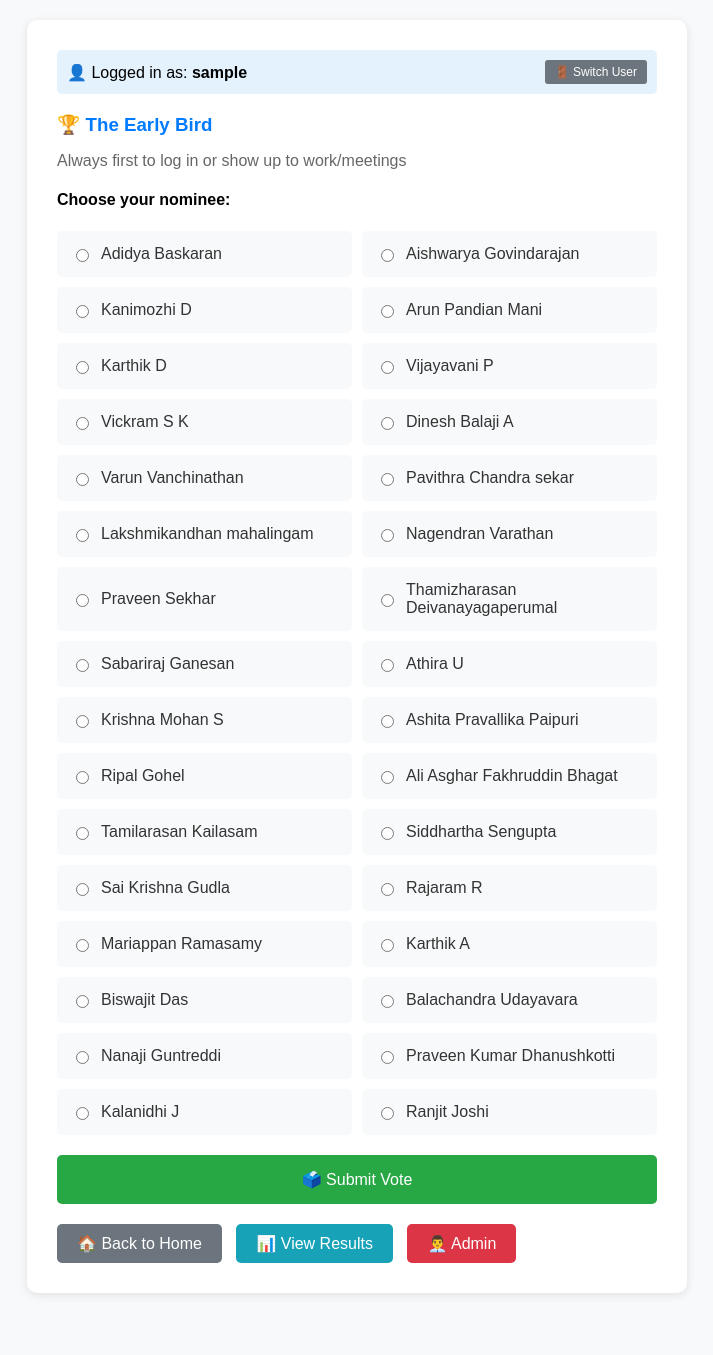
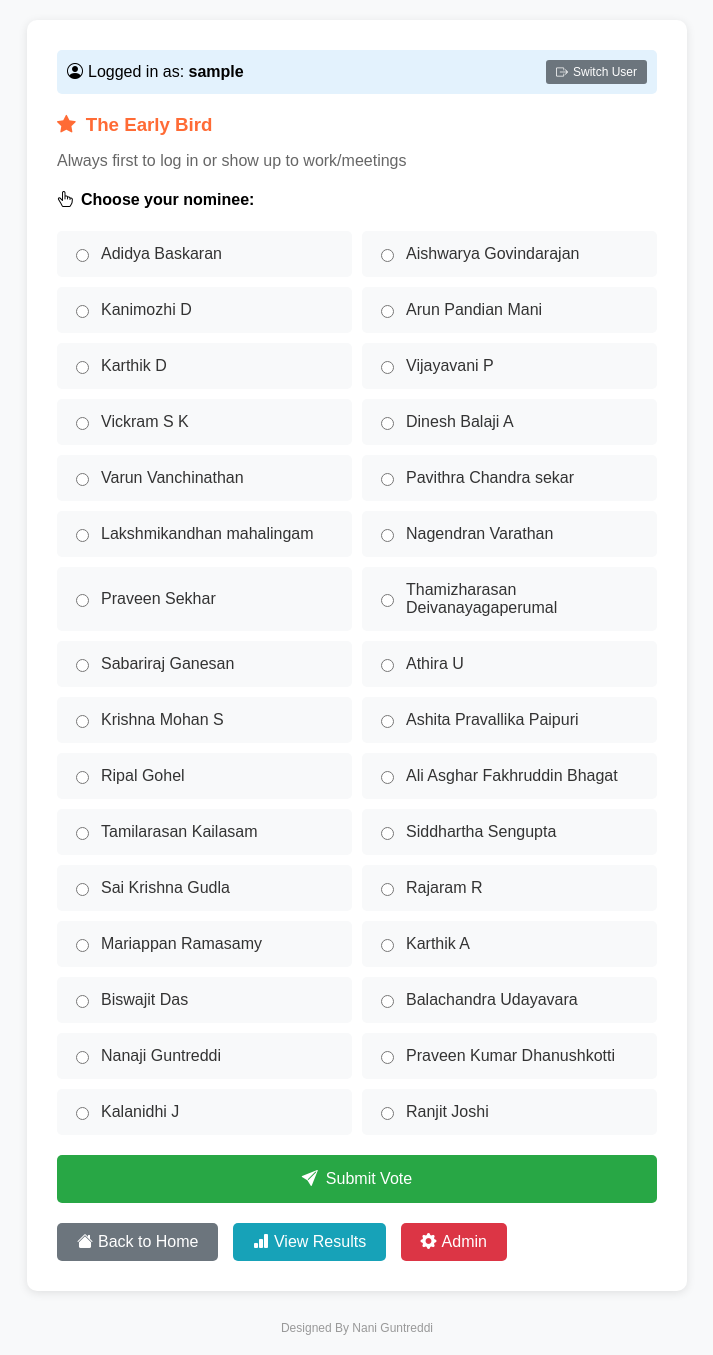
Before and after one commit to naninaveen9/cim, a Flask app: page /vote/1 in a window 1280 px wide. Shown: the whole page, without its empty margins (283-996 px from the left). Before the commit the page ends 1295 px from the top, so only its background shows below. Run offline with Flask 3, Linux system fonts and the light colour scheme; the visitor is signed in with stand-in values (Sample User, id 1); data comes from the database, SQL or seed files in the repository; both versions use the stored data as it was after the commit; data that the repository does not hold is empty.

Commit message:
updated to 3times_rajos_count_icons

```diff
--- a/app.py
+++ b/app.py
@@ -152,17 +152,21 @@
             return render_template_string("""
                 <!DOCTYPE html>
                 <html>
-                <head><title>Award Polls - No Active Poll</title></head>
+                <head>
+                    <title>Award Polls - No Active Poll</title>
+                    <link href="https://cdn.jsdelivr.net/npm/bootstrap-icons@1.10.0/font/bootstrap-icons.css" rel="stylesheet">
+                </head>
                 <body style='font-family:Arial,sans-serif;margin:20px;background:#f8f9fa;'>
                     <div style='background:white;padding:30px;border-radius:10px;box-shadow:0 2px 10px rgba(0,0,0,0.1);max-width:600px;margin:0 auto;text-align:center;'>
-                        <h2>🏆 Award Polling System</h2>
+                        <h2 style='color:#ff6b35;'><i class="bi bi-trophy" style="margin-right:10px;"></i>Award Polling System</h2>
                         <h3 style='color:#dc3545;'>No active poll at the moment.</h3>
                         <p style='color:#666;'>An administrator needs to activate a poll.</p>
                         <p>
-                            <a href='/admin' style='background:#007bff;color:white;padding:15px 25px;text-decoration:none;border-radius:5px;margin:10px;display:inline-block;'>👨‍💼 Admin Panel</a>
-                            <a href='/results' style='background:#28a745;color:white;padding:15px 25px;text-decoration:none;border-radius:5px;margin:10px;display:inline-block;'>📊 View Results</a>
+                            <a href='/admin' style='background:#007bff;color:white;padding:15px 25px;text-decoration:none;border-radius:5px;margin:10px;display:inline-block;'><i class="bi bi-gear-fill" style="margin-right:8px;"></i>Admin Panel</a>
+                            <a href='/results' style='background:#28a745;color:white;padding:15px 25px;text-decoration:none;border-radius:5px;margin:10px;display:inline-block;'><i class="bi bi-bar-chart-fill" style="margin-right:8px;"></i>View Results</a>
                         </p>
                     </div>
+                    <footer style='text-align:center;margin-top:30px;color:#999;font-size:12px;'>Designed By Nani Guntreddi</footer>
                 </body>
                 </html>
             """)
@@ -183,10 +187,13 @@
     return render_template_string("""
         <!DOCTYPE html>
         <html>
-        <head><title>Select Your Name</title></head>
+        <head>
+            <title>Select Your Name</title>
+            <link href="https://cdn.jsdelivr.net/npm/bootstrap-icons@1.10.0/font/bootstrap-icons.css" rel="stylesheet">
+        </head>
         <body style='font-family:Arial,sans-serif;margin:20px;background:#f8f9fa;'>
             <div style='background:white;padding:30px;border-radius:10px;box-shadow:0 2px 10px rgba(0,0,0,0.1);max-width:500px;margin:0 auto;'>
-                <h2>🏆 Welcome to Award Polling!</h2>
+                <h2 style='color:#ff6b35;'><i class="bi bi-hand-thumbs-up-fill" style="margin-right:10px;"></i>Welcome to Award Polling!</h2>
                 <h3>Please select your name to continue:</h3>
 
                 {% with messages = get_flashed_messages(with_categories=true) %}
@@ -206,14 +213,15 @@
                             {% endfor %}
                         </select>
                     </div>
-                    <button type="submit" style='background:#28a745;color:white;padding:15px 30px;border:none;border-radius:5px;width:100%;font-size:16px;cursor:pointer;'>🗳️ Continue to Voting</button>
+                    <button type="submit" style='background:#28a745;color:white;padding:15px 30px;border:none;border-radius:5px;width:100%;font-size:16px;cursor:pointer;'><i class="bi bi-box-arrow-in-right" style="margin-right:8px;"></i>Continue to Voting</button>
                 </form>
 
                 <div style='text-align:center;margin-top:20px;'>
-                    <a href='/results' style='color:#007bff;text-decoration:none;'>📊 View Results</a> |
-                    <a href='/admin' style='color:#007bff;text-decoration:none;'>👨‍💼 Admin</a>
+                    <a href='/results' style='color:#007bff;text-decoration:none;'><i class="bi bi-graph-up" style="margin-right:5px;"></i>View Results</a> |
+                    <a href='/admin' style='color:#007bff;text-decoration:none;'><i class="bi bi-shield-lock" style="margin-right:5px;"></i>Admin Panel</a>
                 </div>
             </div>
+            <footer style='text-align:center;margin-top:30px;color:#999;font-size:12px;'>Designed By Nani Guntreddi</footer>
         </body>
         </html>
     """, nominees=NOMINEES)
@@ -240,10 +248,13 @@
     return render_template_string("""
         <!DOCTYPE html>
         <html>
-        <head><title>Admin Login</title></head>
+        <head>
+            <title>Admin Login</title>
+            <link href="https://cdn.jsdelivr.net/npm/bootstrap-icons@1.10.0/font/bootstrap-icons.css" rel="stylesheet">
+        </head>
         <body style='font-family:Arial,sans-serif;margin:20px;background:#f8f9fa;'>
             <div style='background:white;padding:30px;border-radius:10px;box-shadow:0 2px 10px rgba(0,0,0,0.1);max-width:400px;margin:0 auto;'>
-                <h2>🔐 Admin Login</h2>
+                <h2 style='color:#dc3545;'><i class="bi bi-key-fill" style="margin-right:10px;"></i>Admin Login</h2>
                 {% with messages = get_flashed_messages(with_categories=true) %}
                     {% for category, message in messages %}
                         <div style='padding:10px;margin:10px 0;border-radius:5px;{% if category=="error" %}background:#f8d7da;color:#721c24;{% else %}background:#d4edda;color:#155724;{% endif %}'>
@@ -256,12 +267,13 @@
                         <label style='display:block;margin-bottom:5px;font-weight:bold;'>Admin Password:</label>
                         <input type="password" name="password" required style='width:100%;padding:10px;border:1px solid #ddd;border-radius:5px;box-sizing:border-box;'>
                     </div>
-                    <button type="submit" style='background:#dc3545;color:white;padding:12px 25px;border:none;border-radius:5px;width:100%;font-size:16px;cursor:pointer;'>🔓 Login</button>
+                    <button type="submit" style='background:#dc3545;color:white;padding:12px 25px;border:none;border-radius:5px;width:100%;font-size:16px;cursor:pointer;'><i class="bi bi-unlock-fill" style="margin-right:8px;"></i>Login</button>
                 </form>
                 <div style='text-align:center;margin-top:20px;'>
-                    <a href='/' style='color:#007bff;text-decoration:none;'>← Back to Home</a>
+                    <a href='/' style='color:#007bff;text-decoration:none;'><i class="bi bi-arrow-left" style="margin-right:5px;"></i>Back to Home</a>
                 </div>
             </div>
+            <footer style='text-align:center;margin-top:30px;color:#999;font-size:12px;'>Designed By Nani Guntreddi</footer>
         </body>
         </html>
     """)
@@ -410,16 +422,20 @@
             return render_template_string("""
                 <!DOCTYPE html>
                 <html>
-                <head><title>Poll Results - {{ name }}</title></head>
+                <head>
+                    <title>Poll Results - {{ name }}</title>
+                    <link href="https://cdn.jsdelivr.net/npm/bootstrap-icons@1.10.0/font/bootstrap-icons.css" rel="stylesheet">
+                </head>
                 <body style='font-family:Arial,sans-serif;margin:20px;'>
-                    <h2>🏆 {{ name }}</h2>
+                    <h2 style='color:#ff6b35;'><i class="bi bi-award-fill" style="margin-right:10px;"></i>{{ name }}</h2>
                     <p><em>{{ description }}</em></p>
-                    <h3 style='color:#28a745;'>🎉 Winner: {{ winner }}</h3>
-                    <h4>Vote Breakdown:</h4>
+                    <h3 style='color:#28a745;'><i class="bi bi-trophy-fill" style="margin-right:8px;"></i>Winner: {{ winner }}</h3>
+                    <h4><i class="bi bi-pie-chart-fill" style="margin-right:8px;"></i>Vote Breakdown:</h4>
                     {{ vote_summary|safe }}
                     <br><br>
                     {{ current_link|safe }}
-                    <a href='/results' style='background:#17a2b8;color:white;padding:8px;text-decoration:none;border-radius:5px;margin-left:10px;'>📈 All Results</a>
+                    <a href='/results' style='background:#17a2b8;color:white;padding:8px;text-decoration:none;border-radius:5px;margin-left:10px;'><i class="bi bi-list-ul" style="margin-right:5px;"></i>All Results</a>
+                    <footer style='text-align:center;margin-top:30px;color:#999;font-size:12px;'>Designed By Nani Guntreddi</footer>
                 </body>
                 </html>
             """, name=name, description=description, winner=winner, vote_summary=vote_summary, current_link=current_link)
@@ -430,14 +446,18 @@
             return render_template_string("""
                 <!DOCTYPE html>
                 <html>
-                <head><title>No Available Nominees</title></head>
+                <head>
+                    <title>No Available Nominees</title>
+                    <link href="https://cdn.jsdelivr.net/npm/bootstrap-icons@1.10.0/font/bootstrap-icons.css" rel="stylesheet">
+                </head>
                 <body style='font-family:Arial,sans-serif;margin:20px;background:#f8f9fa;'>
                     <div style='background:white;padding:30px;border-radius:10px;text-align:center;'>
-                        <h2>🏆 {{ name }}</h2>
+                        <h2 style='color:#ff6b35;'><i class="bi bi-exclamation-triangle-fill" style="margin-right:10px;"></i>{{ name }}</h2>
                         <h3 style='color:#dc3545;'>No nominees available!</h3>
                         <p>All team members have already won 3 or more awards. Please contact the admin to reset winners or add new nominees.</p>
-                        <a href='/admin' style='background:#007bff;color:white;padding:10px 20px;text-decoration:none;border-radius:5px;'>👨‍💼 Admin Panel</a>
+                        <a href='/admin' style='background:#007bff;color:white;padding:10px 20px;text-decoration:none;border-radius:5px;'><i class="bi bi-gear-fill" style="margin-right:8px;"></i>Admin Panel</a>
                     </div>
+                    <footer style='text-align:center;margin-top:30px;color:#999;font-size:12px;'>Designed By Nani Guntreddi</footer>
                 </body>
                 </html>
             """, name=name)
--- a/templates/admin.html
+++ b/templates/admin.html
@@ -41,6 +41,7 @@
         .award-item { background: white; padding: 8px; margin: 4px 0; border-radius: 3px; border-left: 3px solid #dee2e6; }
         .award-item.current { border-left-color: #28a745; background: #d4edda; }
         .award-item.posted { border-left-color: #dc3545; background: #f8d7da; }
+        footer { text-align: center; margin-top: 30px; color: #999; font-size: 12px; }
     </style>
 </head>
 <body>
@@ -143,7 +144,7 @@
 
         <div class="stats">
             <h4>📊 Statistics</h4>
-            <p><strong>Available Nominees:</strong> {{ available_count }} / 31</p>
+            <p><strong>Available Nominees:</strong> {{ available_count }} / 32</p>
             <p><strong>Previous Winners:</strong> {{ winners_list|length }} total wins</p>
             <p><strong>Rule:</strong> Nominees removed after 3 wins</p>
         </div>
@@ -238,6 +239,8 @@
         </div>
     </div>
 
+    <footer>Designed By Nani Guntreddi</footer>
+
     <script>
         function toggleContent(contentId) {
             var content = document.getElementById(contentId);
--- a/templates/home.html
+++ b/templates/home.html
@@ -1,4 +1,4 @@
-<h2>🏆 Award Polls</h2>
+<h2>🏆 CIMPHONY 2025 Award Polls</h2>
 <ul>
 {% for id, name, desc, posted, winner, current in awards %}
     <li>
--- a/templates/vote.html
+++ b/templates/vote.html
@@ -2,6 +2,7 @@
 <html>
 <head>
     <title>Vote - {{ name }}</title>
+    <link href="https://cdn.jsdelivr.net/npm/bootstrap-icons@1.10.0/font/bootstrap-icons.css" rel="stylesheet">
     <style>
         body { font-family: Arial, sans-serif; margin: 20px; background: #f8f9fa; }
         .container { background: white; padding: 30px; border-radius: 10px; box-shadow: 0 2px 10px rgba(0,0,0,0.1); max-width: 600px; margin: 0 auto; }
@@ -45,25 +46,26 @@
             border-radius: 3px;
             font-size: 12px;
         }
+        footer { text-align: center; margin-top: 30px; color: #999; font-size: 12px; }
     </style>
 </head>
 <body>
     <div class="container">
         <div class="user-info">
-            <span>👤 Logged in as: <strong>{{ user_name }}</strong></span>
-            <a href="{{ url_for('user_logout') }}" class="logout-btn">🚪 Switch User</a>
+            <span><i class="bi bi-person-circle" style="margin-right:5px;"></i>Logged in as: <strong>{{ user_name }}</strong></span>
+            <a href="{{ url_for('user_logout') }}" class="logout-btn"><i class="bi bi-box-arrow-right" style="margin-right:5px;"></i>Switch User</a>
         </div>
 
-        <h3>🏆 {{ name }}</h3>
+        <h3 style="color:#ff6b35;"><i class="bi bi-star-fill" style="margin-right:10px;"></i>{{ name }}</h3>
         <p>{{ description }}</p>
 
         {% if voted %}
             <div class="voted">
-                ✅ <strong>Thank you!</strong> You have already voted for this award.
+                <i class="bi bi-check-circle-fill" style="margin-right:8px;color:#28a745;"></i><strong>Thank you!</strong> You have already voted for this award.
             </div>
         {% else %}
             <form method="post">
-                <h4>Choose your nominee:</h4>
+                <h4><i class="bi bi-hand-index-thumb" style="margin-right:8px;"></i>Choose your nominee:</h4>
                 <div class="nominees">
                     {% for n in nominees %}
                         <label class="nominee-option">
@@ -79,13 +81,13 @@
                         </label>
                     {% endfor %}
                 </div>
-                <button type="submit" class="vote-btn">🗳️ Submit Vote</button>
+                <button type="submit" class="vote-btn"><i class="bi bi-send-fill" style="margin-right:8px;"></i>Submit Vote</button>
             </form>
         {% endif %}
 
         {% if current_votes %}
         <div class="current-votes">
-            <h4>📊 Current Vote Count:</h4>
+            <h4><i class="bi bi-graph-up-arrow" style="margin-right:8px;"></i>Current Vote Count:</h4>
             <ul>
             {% for nominee, count in current_votes %}
                 <li><strong>{{ nominee }}</strong>: {{ count }} votes</li>
@@ -94,9 +96,10 @@
         </div>
         {% endif %}
 
-        <a href="/" class="back-btn">🏠 Back to Home</a>
-        <a href="/results" class="back-btn" style="background:#17a2b8;margin-left:10px;">📊 View Results</a>
-        <a href="/admin" class="back-btn" style="background:#dc3545;margin-left:10px;">👨‍💼 Admin</a>
+        <a href="/" class="back-btn"><i class="bi bi-house-fill" style="margin-right:5px;"></i>Back to Home</a>
+        <a href="/results" class="back-btn" style="background:#17a2b8;margin-left:10px;"><i class="bi bi-bar-chart-fill" style="margin-right:5px;"></i>View Results</a>
+        <a href="/admin" class="back-btn" style="background:#dc3545;margin-left:10px;"><i class="bi bi-gear-fill" style="margin-right:5px;"></i>Admin</a>
     </div>
+    <footer>Designed By Nani Guntreddi</footer>
 </body>
 </html>
```
Also changed, not shown: templates/results.html (+11 -8 lines), awards.db.
